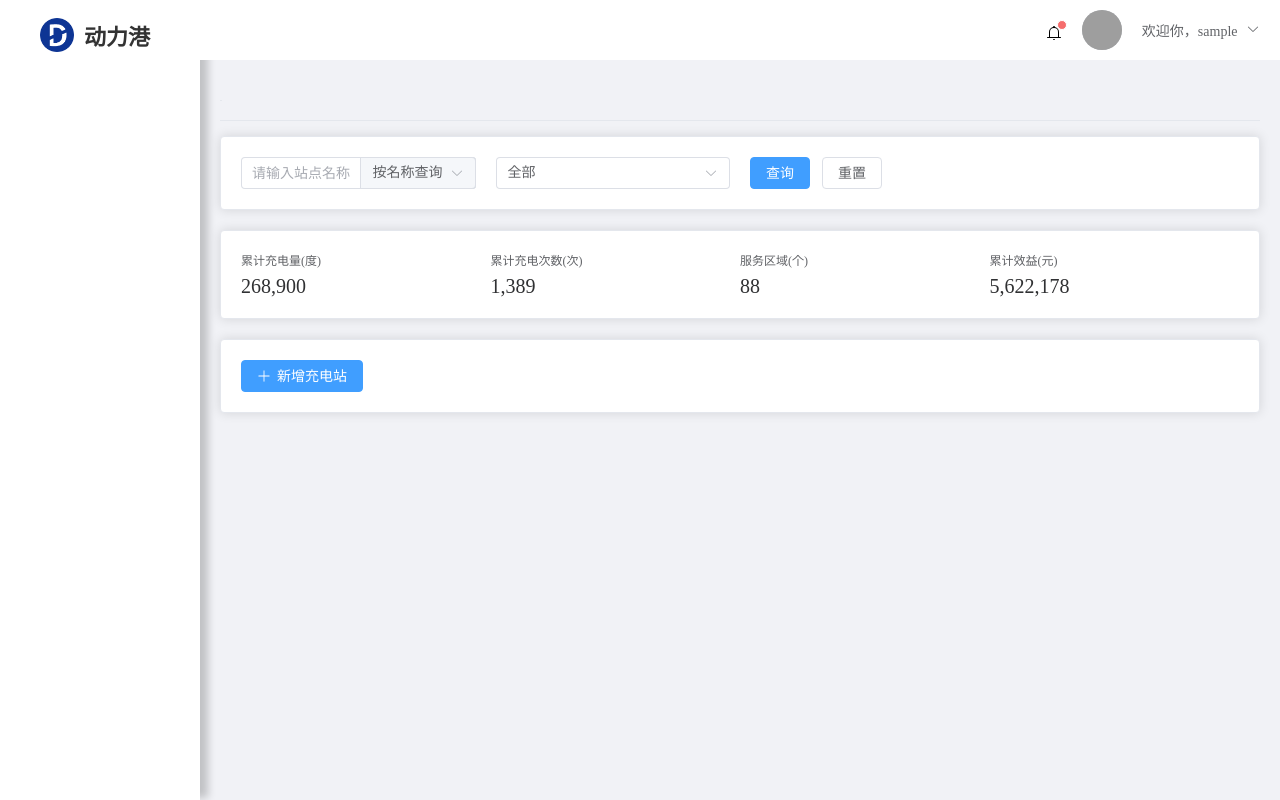
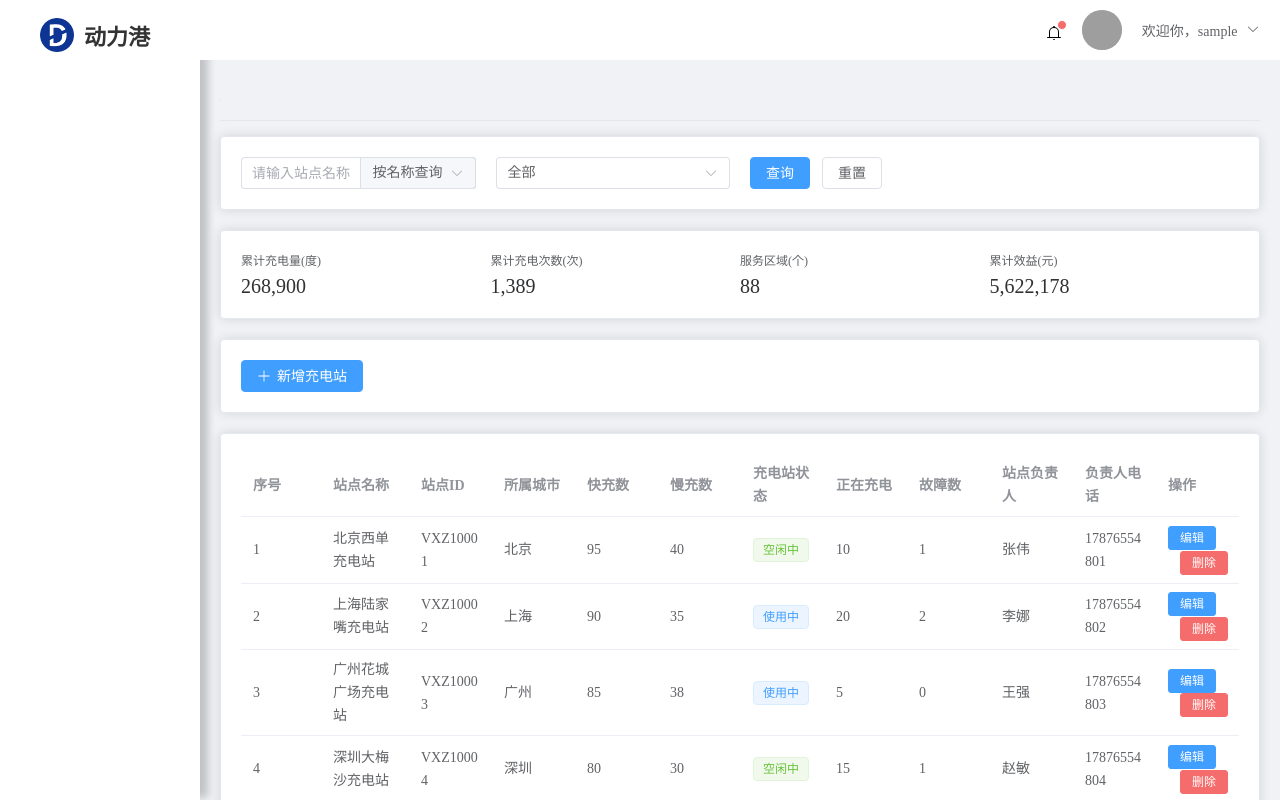
Before and after one commit to SJTU-cyeext/energy_platform, a Vue app: page /chargingstation/monitor in a window 1280 px wide. Built offline with nearby package versions, Linux system fonts and the light colour scheme; sample sign-in values are in the browser's storage; grey boxes are pictures that could not be loaded.

Commit message:
39 结合后端接口实现表格查询及分页功能

```diff
--- a/src/views/chargingstation/Monitor.vue
+++ b/src/views/chargingstation/Monitor.vue
@@ -22,7 +22,7 @@
                 </el-select>
             </el-col>
             <el-col :span="6">
-                <el-button type="primary">查询</el-button>
+                <el-button type="primary" @click="search">查询</el-button>
                 <el-button>重置</el-button>
             </el-col>
         </el-row>
@@ -43,8 +43,44 @@
             </el-col>
         </el-row>
     </el-card>
+
     <el-card class="mt">
         <el-button type="primary" icon="Plus">新增充电站</el-button>
+    </el-card>
+
+    <el-card class="mt">
+        <!-- v-loaidng通过绑定布尔值控制元素是否出现遮罩层和加载动画 -->
+        <el-table :data="tableData" style="width: 100%" v-loading="loading">
+            <el-table-column type="index" label="序号" width="80" />
+            <el-table-column prop="name" label="站点名称" />
+            <el-table-column prop="id" label="站点ID" />
+            <el-table-column prop="city" label="所属城市" />
+            <el-table-column prop="fast" label="快充数" />
+            <el-table-column prop="slow" label="慢充数" />
+            <el-table-column label="充电站状态" prop="status">
+                <!-- scope可以拿到整行数据 -->
+                <template #default="scope">
+                    <el-tag v-if="scope.row.status === 2" type="primary">使用中</el-tag>
+                    <el-tag v-if="scope.row.status === 3" type="success">空闲中</el-tag>
+                    <el-tag v-if="scope.row.status === 4" type="warning">维护中</el-tag>
+                    <el-tag v-if="scope.row.status === 5" type="danger">待维修</el-tag>
+                </template>
+            </el-table-column>
+            <el-table-column prop="now" label="正在充电" />
+            <el-table-column prop="fault" label="故障数" />
+            <el-table-column prop="person" label="站点负责人" />
+            <el-table-column prop="tel" label="负责人电话" />
+            <el-table-column label="操作">
+                <template #default="scope">
+                    <el-button type="primary" size="small">编辑</el-button>
+                    <el-button type="danger" size="small">删除</el-button>
+                </template>
+            </el-table-column>
+        </el-table>
+
+        <el-pagination class="fr mt mb" v-model:current-page="pageInfo.page" v-model:page-size="pageInfo.pageSize"
+            :page-sizes="[10, 20, 30, 40]" background layout="total, sizes, prev, pager, next, jumper" :total="totals"
+            @size-change="handleSizeChange" @current-change="handleCurrentChange" />
     </el-card>
 </template>
 
@@ -58,15 +94,42 @@
         value: 1
     })
 
+    const tableData = ref([])
+    const totals = ref<number>(0)
+    const pageInfo = reactive({
+        page: 1,
+        pageSize: 10
+    })
+
+    const loading = ref<boolean>(false)
+
     const loadData = async () => {
-        const res = await listApi({ page: 1, pageSize: 10, status: 1 })
-        console.log(res)
+        loading.value = true  // 请求开始，打开加载
+        // 1. 利用扩展运算符解包旧对象创建新的对象
+        // 2. [变量]解决属性名可能是id也可能是name的问题
+        const { data: { list, total } } = await listApi({ ...pageInfo, ...{ status: formParams.value, [select.value]: formParams.input } })
+        loading.value = false // 请求完成关闭加载
+        tableData.value = list
+        totals.value = total
+        console.log(tableData.value)
     }
 
     onMounted(() => {
         loadData()
     })
 
+    const search = () => {
+        loadData()  // input双向绑定了formParams，输入后重新调用loadData即可
+    }
+
+    const handleSizeChange = (val: number) => {
+        pageInfo.pageSize = val
+        loadData()
+    }
+    const handleCurrentChange = (val: number) => {
+        pageInfo.page = val
+        loadData()
+    }
 </script>
 
 <style scoped></style>
```
